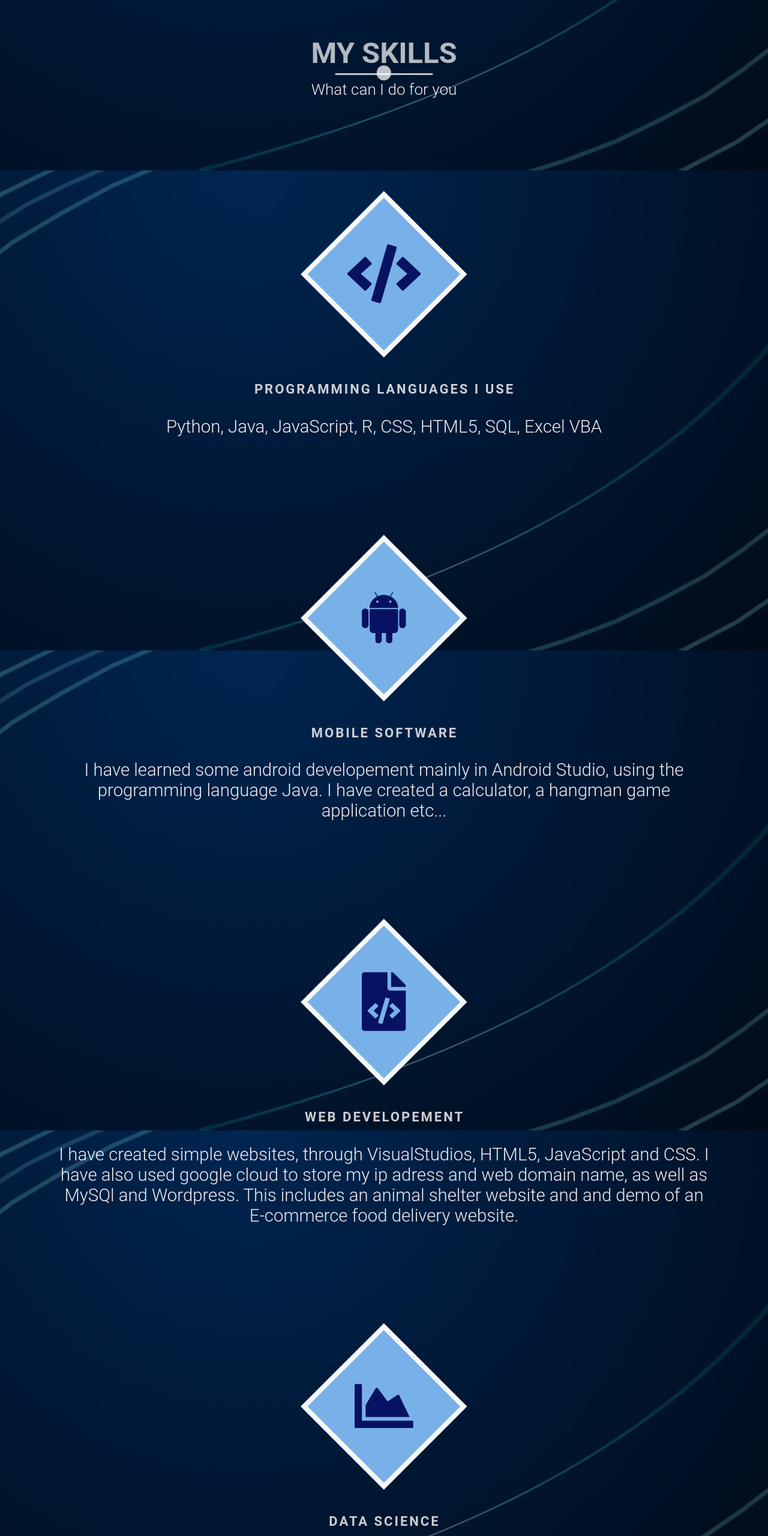
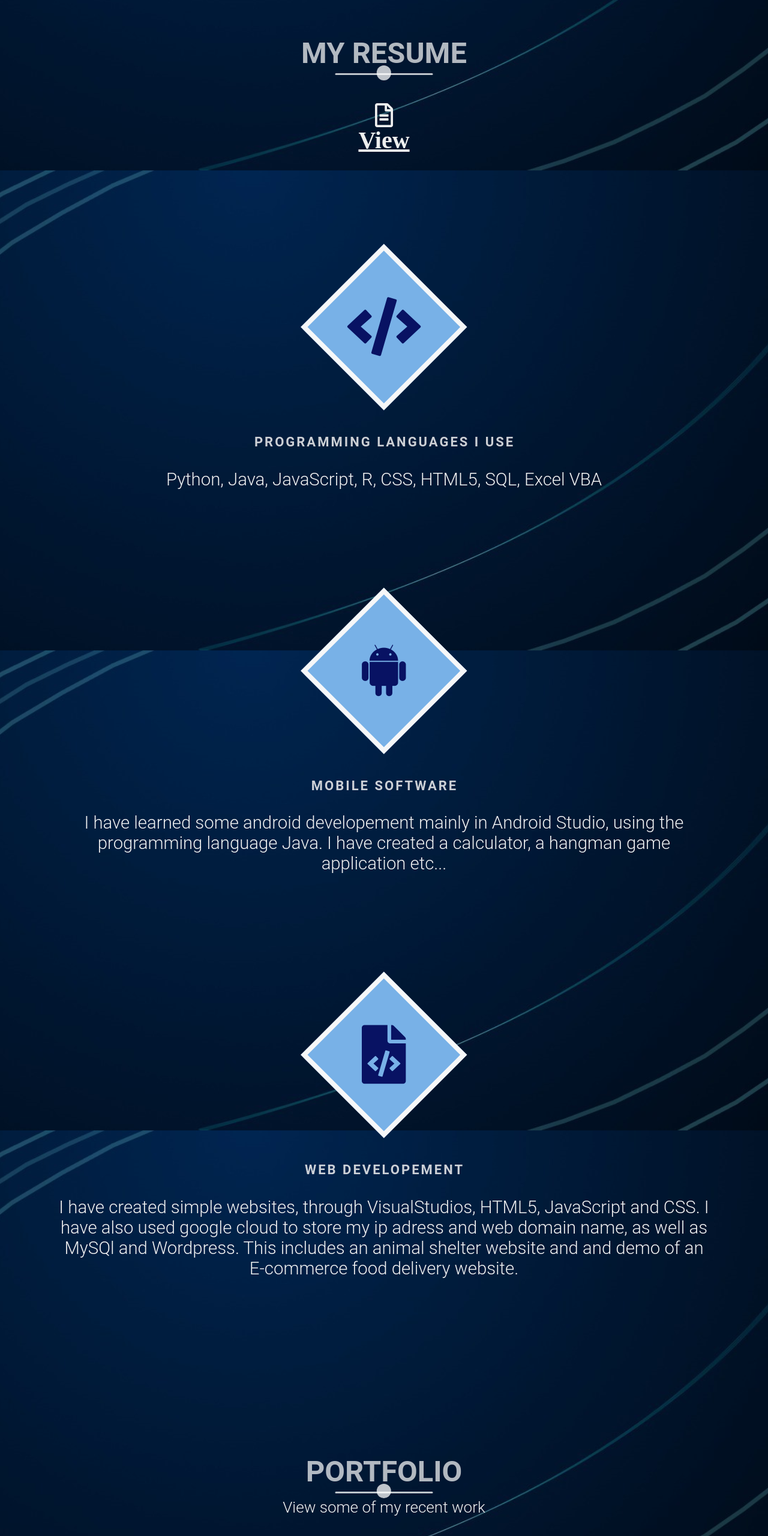
Before and after one commit to Vanessa-Hernandez/Profile_Website, a plain HTML site: page index.html in a window 1280 px wide. Shown: the part 1316-3876 px from the top of the page at 60% size. Drawn offline with nearby package versions, Linux system fonts and the light colour scheme.

Commit message:
Add files via upload

```diff
--- a/index.html
+++ b/index.html
@@ -97,8 +97,10 @@
     <section class="services" id="services">
         <div class="container">
             <div class="section-heading">
-                <h1>My Skills</h1>
-                <h6>What can I do for you</h6>
+                <h1>My Resume</h1>
+                <br /> <br />
+                <a href="D:\portfolio\Vanessa_Hernandez__Resume.pdf" class="far fa-file-alt" style="font-size:40px;"> <u><br><b> View</b></u></a>
+
             </div>
             <div class="my-skills">
                 <div class="skill">
@@ -134,18 +136,7 @@
                     </p>
                 </div>
                 <Br><Br><Br>
-                <div class="skill">
-                    <div class="icon-container">
-                        <i class="fas fa-chart-area"></i>
-                    </div>
-                    <h1>Data Science</h1>
-                    <p>
-                        I first got exposed to data science about two years ago and
-                        have been in a data mining research group at my university. During the Data mining research, I Studied patterns and correlations on Wine data from wine companies in the region using specific software
-                        (RStudio and Jupyter Notebook) and programming languages like Python and R. I have also Designed a poster and presented at CSU Stanislaus Research Poster Session, CSUPERB conference. Some technology that I have used include: Technologies: Spring Boot, MySQL, GCP, Android Studio, RStudio, Anaconda, Jupyter Notebook.
-                    </p>
-                </div>
-                <Br><Br><Br>
+
 
     </section>
 
```
